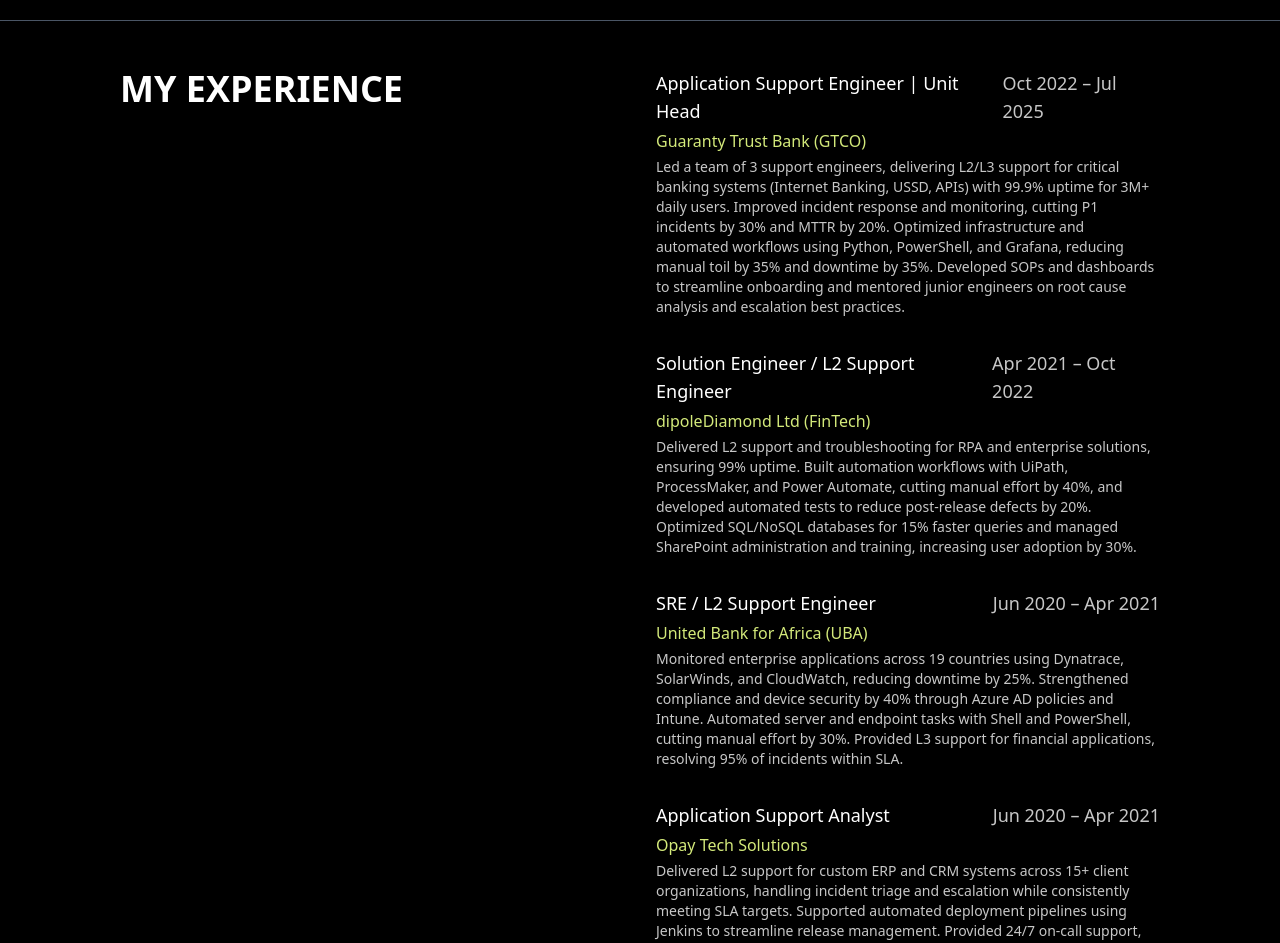
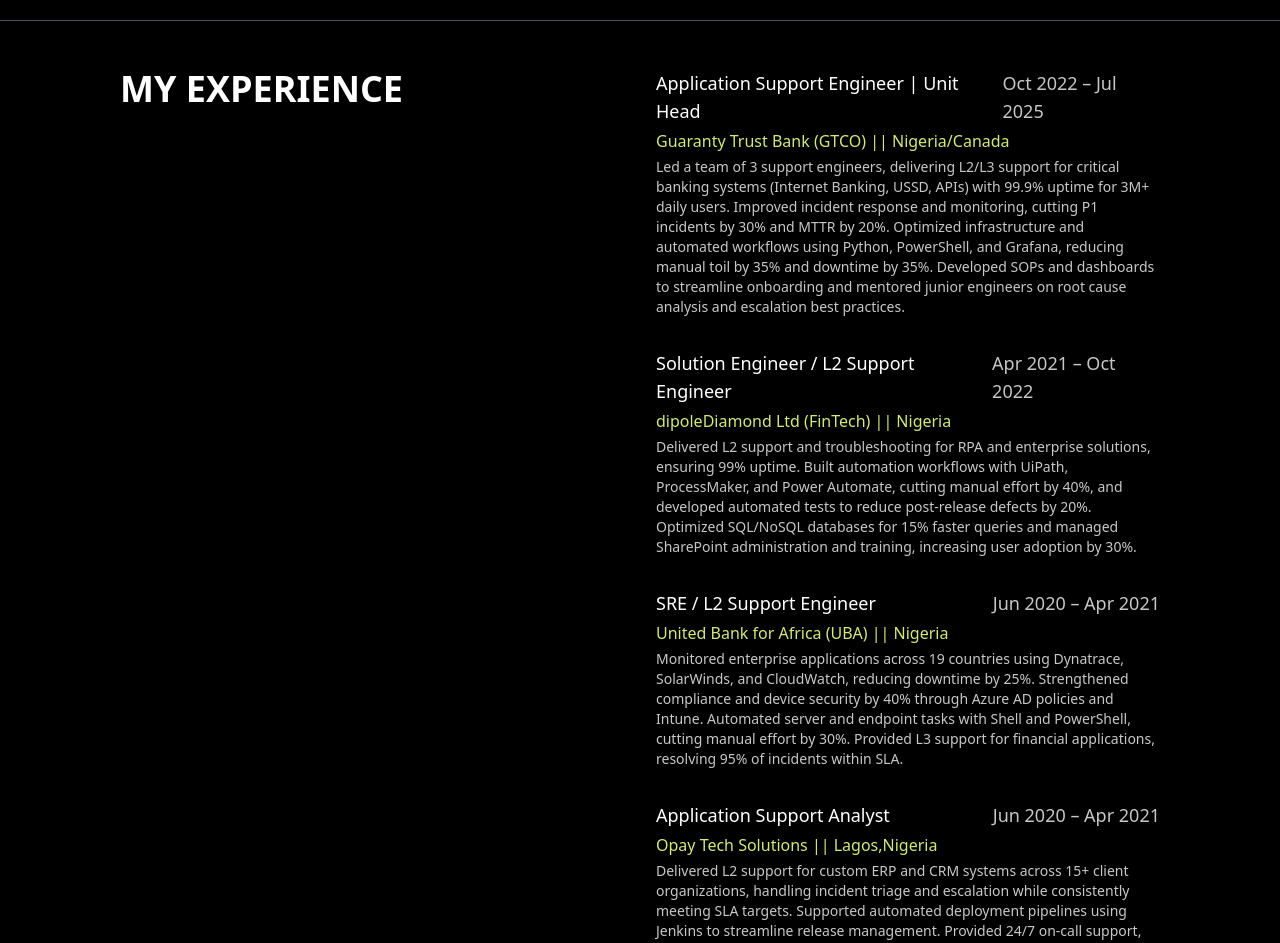
Before and after one commit to calebtdev/portfoliotask, a React (Vite) app: page /about in a window 1280 px wide. Shown: the part 2440-3383 px from the top of the page. Built offline with nearby package versions, Linux system fonts and the light colour scheme.

Commit message:
update on ecom ellat

```diff
--- a/src/components/Experience.jsx
+++ b/src/components/Experience.jsx
@@ -6,28 +6,28 @@
     {
       role: "Application Support Engineer | Unit Head ",
       date: "Oct 2022 – Jul 2025",
-      companyname: "Guaranty Trust Bank (GTCO)",
+      companyname: "Guaranty Trust Bank (GTCO) || Nigeria/Canada",
       detail:
         "Led a team of 3 support engineers, delivering L2/L3 support for critical banking systems (Internet Banking, USSD, APIs) with 99.9% uptime for 3M+ daily users. Improved incident response and monitoring, cutting P1 incidents by 30% and MTTR by 20%. Optimized infrastructure and automated workflows using Python, PowerShell, and Grafana, reducing manual toil by 35% and downtime by 35%. Developed SOPs and dashboards to streamline onboarding and mentored junior engineers on root cause analysis and escalation best practices.",
     },
     {
       role: "Solution Engineer / L2 Support Engineer ",
       date: "Apr 2021 – Oct 2022",
-      companyname: "dipoleDiamond Ltd (FinTech) ",
+      companyname: "dipoleDiamond Ltd (FinTech) || Nigeria",
       detail:
         "Delivered L2 support and troubleshooting for RPA and enterprise solutions, ensuring 99% uptime. Built automation workflows with UiPath, ProcessMaker, and Power Automate, cutting manual effort by 40%, and developed automated tests to reduce post-release defects by 20%. Optimized SQL/NoSQL databases for 15% faster queries and managed SharePoint administration and training, increasing user adoption by 30%.",
     },
     {
       role: "SRE / L2 Support Engineer ",
       date: "Jun 2020 – Apr 2021",
-      companyname: "United Bank for Africa (UBA)",
+      companyname: "United Bank for Africa (UBA) || Nigeria",
       detail:
         "Monitored enterprise applications across 19 countries using Dynatrace, SolarWinds, and CloudWatch, reducing downtime by 25%. Strengthened compliance and device security by 40% through Azure AD policies and Intune. Automated server and endpoint tasks with Shell and PowerShell, cutting manual effort by 30%. Provided L3 support for financial applications, resolving 95% of incidents within SLA.",
     },
     {
       role: "Application Support Analyst  ",
       date: "Jun 2020 – Apr 2021",
-      companyname: "Opay Tech Solutions",
+      companyname: "Opay Tech Solutions || Lagos,Nigeria",
       detail:
         "Delivered L2 support for custom ERP and CRM systems across 15+ client organizations, handling incident triage and escalation while consistently meeting SLA targets. Supported automated deployment pipelines using Jenkins to streamline release management. Provided 24/7 on-call support, resolving an average of 300+ tickets per month.",
     },
```
